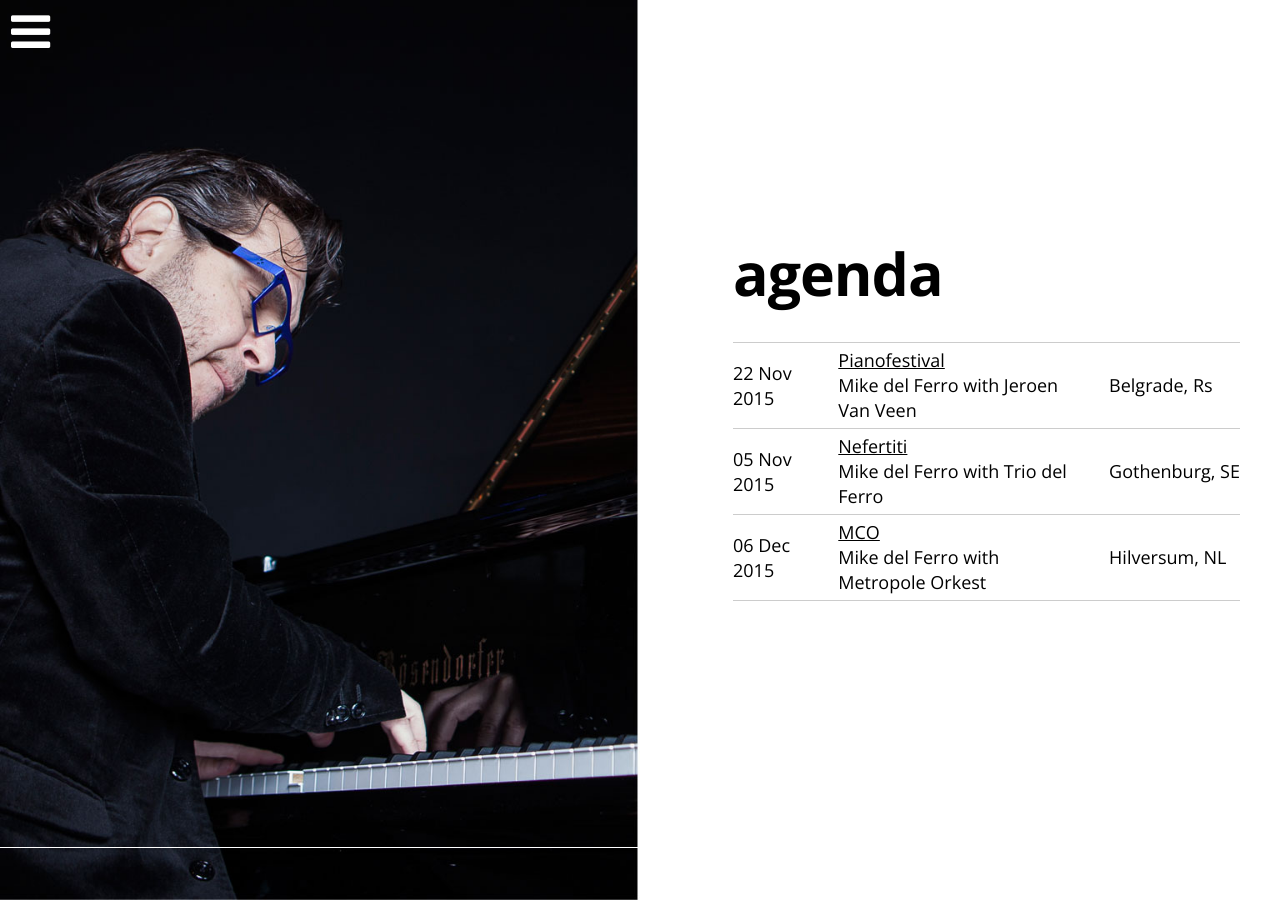
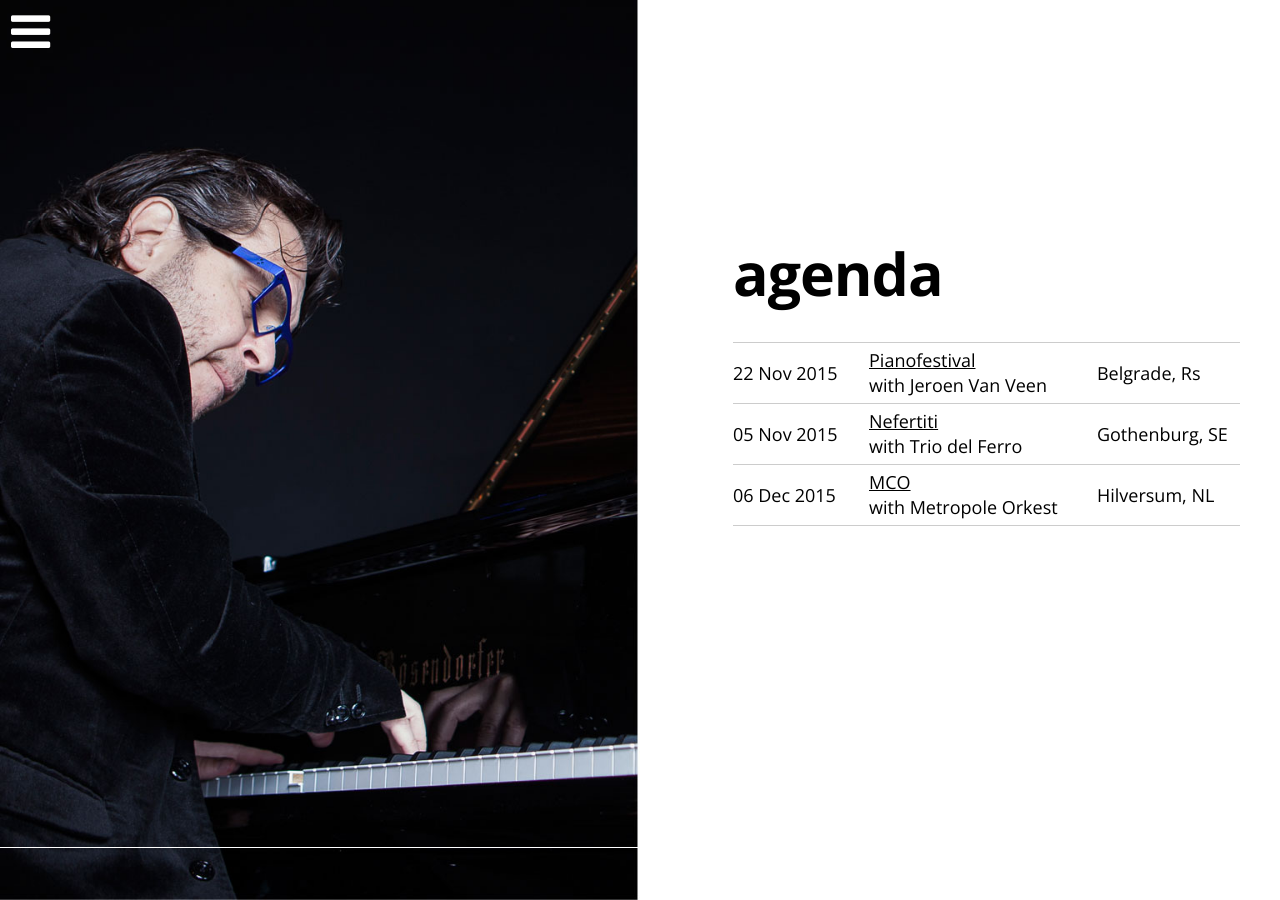
Before and after one commit to mikedelferro/website, a Jekyll site: the page built from agenda.html, in a window 1280 px wide. Built offline with Jekyll 4.4.1, drawn with Linux system fonts in a browser that asks for light colours; nearby versions of some CDN libraries.

Commit message:
Updated '_config.yml' via CloudCannon

```diff
--- a/_config.yml
+++ b/_config.yml
@@ -1,15 +1,15 @@
 gigs:
-  - title: Mike del Ferro with Jeroen Van Veen
+  - title: with Jeroen Van Veen
     date: 2015-11-22T00:00:00.000Z
     location: 'Belgrade, Rs'
     venue: Pianofestival
     url: ''
-  - title: Mike del Ferro with Trio del Ferro
+  - title: with Trio del Ferro
     date: 2015-11-05T00:00:00.000Z
     location: 'Gothenburg, SE'
     venue: Nefertiti
     url: ''
-  - title: Mike del Ferro with Metropole Orkest
+  - title: with Metropole Orkest
     date: 2015-12-06T00:00:00.000Z
     location: 'Hilversum, NL'
     venue: MCO
```
